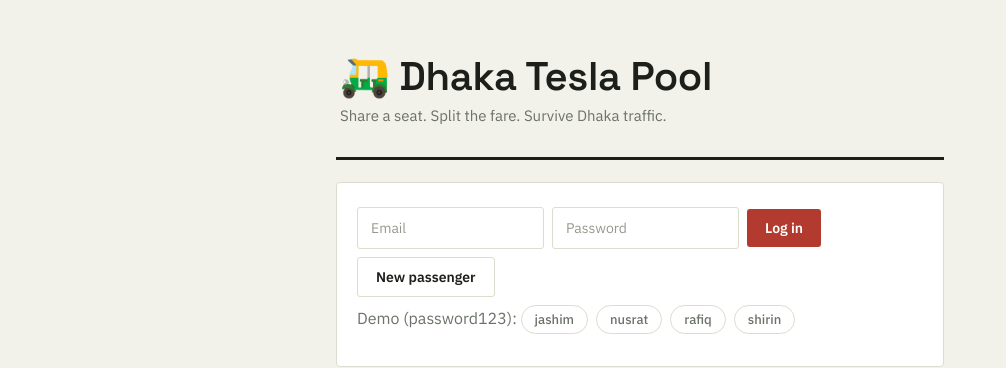
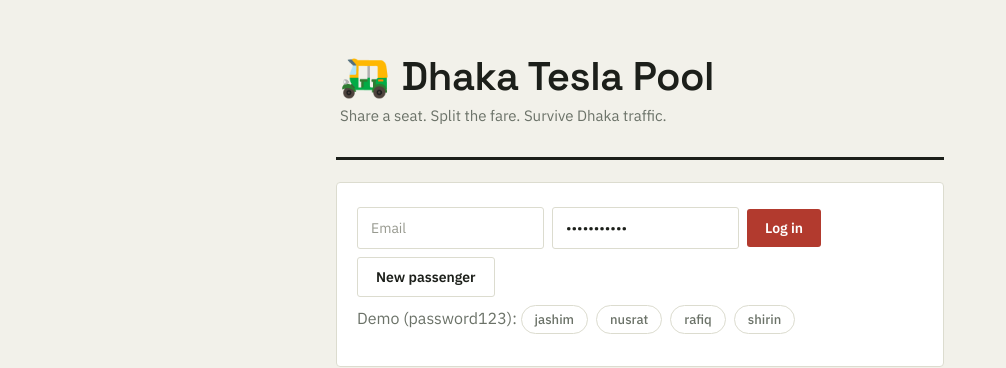
Before and after one commit to maruf-diucse62/tesla-pool, a Next.js app in the folder frontend/: page / in a window 1280 px wide. Shown: the top 368 px of the page, without its empty margins (0-1006 px from the left). Built offline with nearby package versions, Linux system fonts and the light colour scheme; no server answers.

Commit message:
Update page.js

```diff
--- a/frontend/app/page.js
+++ b/frontend/app/page.js
@@ -7,7 +7,7 @@ import Driver from '../components/Driver';
 const DEMO = ['jashim', 'nusrat', 'rafiq', 'shirin'];
 export default function Home() {
   const [session, setSession] = useState(null);
-  const [form, setForm] = useState({ name: '', email: '', password: '' });
+  const [form, setForm] = useState({ name: '', email: '', password: 'password123' });
   const [signup, setSignup] = useState(false);
   const [err, setErr] = useState(''); const [busy, setBusy] = useState(false);
   useEffect(() => { const s = sessionStorage.getItem('session'); if (s) setSession(JSON.parse(s)); }, []);
@@ -19,14 +19,14 @@ export default function Home() {
       sessionStorage.setItem('session', JSON.stringify(s)); setSession(s);
     } catch (x) { setErr(x.message); } finally { setBusy(false); }
   }
-  const logout = () => { sessionStorage.clear(); setSession(null); setForm({ name: '', email: '', password: '' }); };
+  const logout = () => { sessionStorage.clear(); setSession(null); };
 
   if (!session) return (
-    <main><div className="hero"><h1>🛺 Dhaka Tesla Pool</h1><p>Share a seat. Split the fare. Survive Dhaka traffic.</p></div>
+    <main><div className="hero"><h1><span className="badge">🛺</span> Dhaka Tesla Pool</h1><p>Share a seat. Split the fare. Survive Dhaka traffic.</p></div>
       <form className="card" onSubmit={submit}>
         {signup && <input placeholder="Name" value={form.name} onChange={(e) => setForm({ ...form, name: e.target.value })} />}
-        <input autoComplete="off" readOnly onFocus={(e) => e.target.removeAttribute('readOnly')} placeholder="Email" value={form.email} onChange={(e) => setForm({ ...form, email: e.target.value })} />
-        <input type="password" autoComplete="off" readOnly onFocus={(e) => e.target.removeAttribute('readOnly')} placeholder="Password" value={form.password} onChange={(e) => setForm({ ...form, password: e.target.value })} />
+        <input placeholder="Email" value={form.email} onChange={(e) => setForm({ ...form, email: e.target.value })} />
+        <input type="password" placeholder="Password" value={form.password} onChange={(e) => setForm({ ...form, password: e.target.value })} />
         <button disabled={busy}>{busy ? 'Please wait…' : signup ? 'Sign up' : 'Log in'}</button>
         <button type="button" className="alt" onClick={() => setSignup(!signup)}>{signup ? 'I have an account' : 'New passenger'}</button>
         {err && <p className="err">{err}</p>}
```
